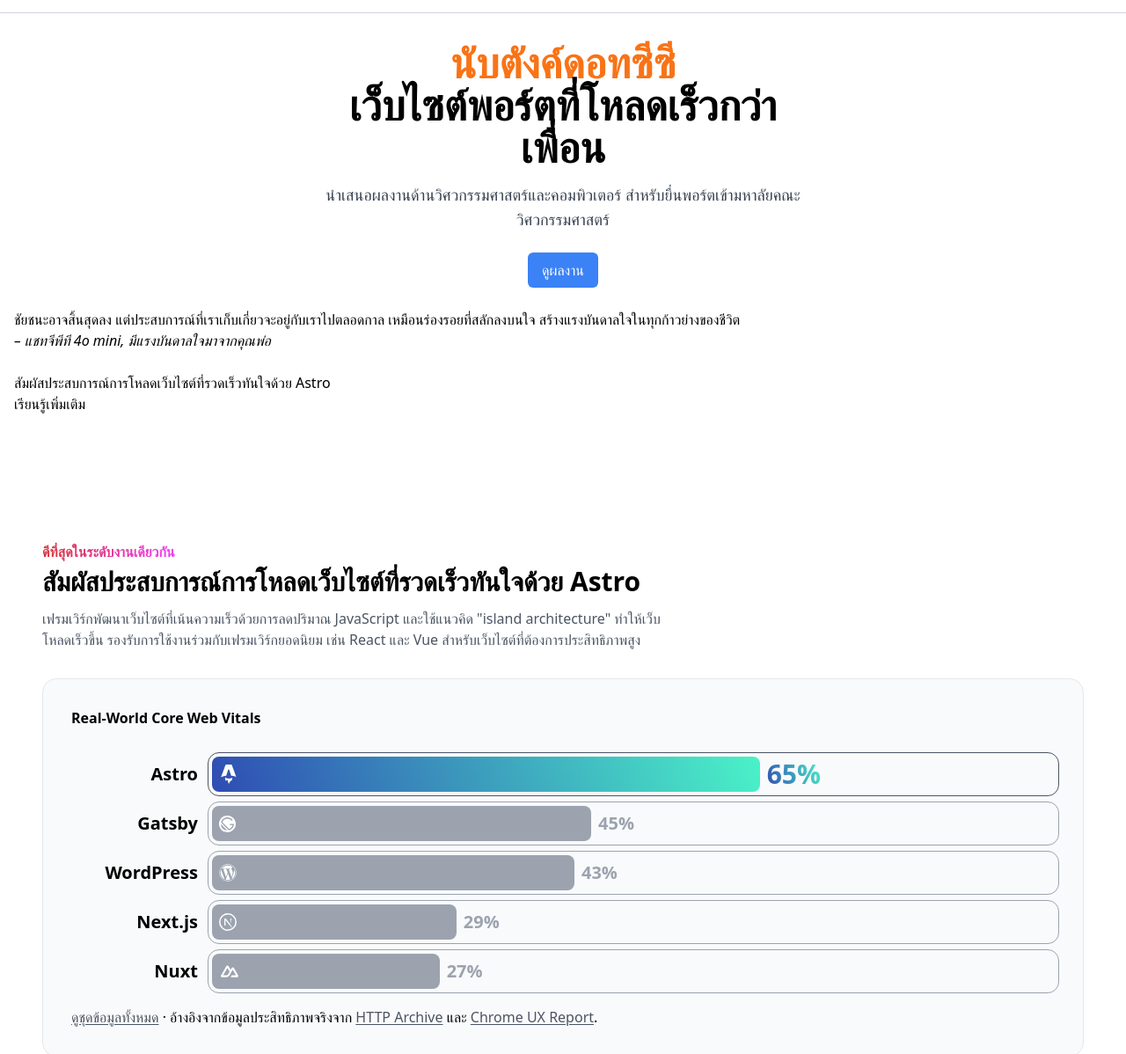
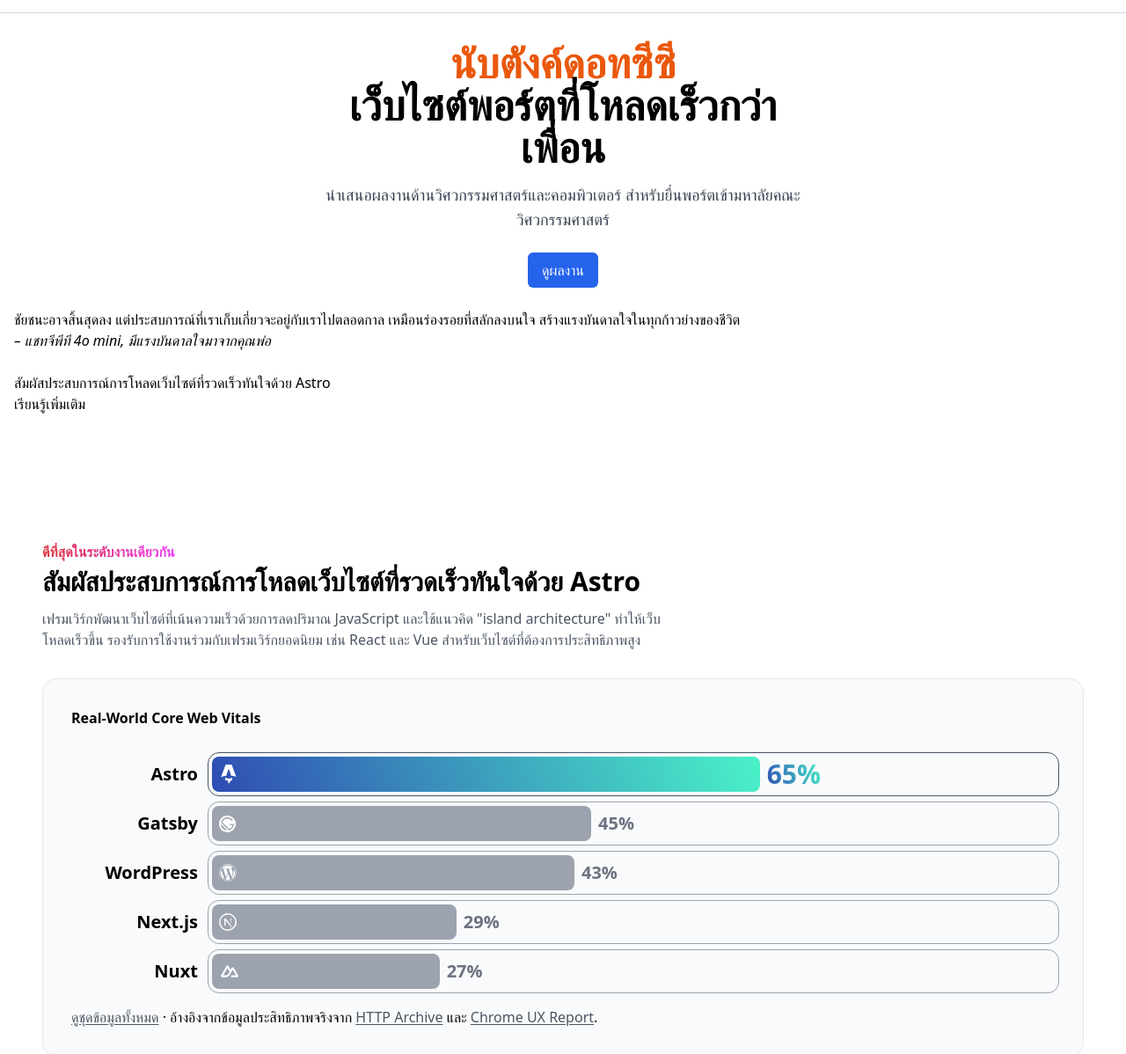
Before and after one commit to Nabsatang02/nabtang.cc, an Astro site: page / in a window 1280 px wide. Shown: the part 65-1263 px from the top of the page at 88% size. Built offline with nearby package versions, Linux system fonts and the light colour scheme; Astro itself is replaced by a stand-in of ours.

Commit message:
Accessibility Improvement

```diff
--- a/src/components/AstroPerformance.astro
+++ b/src/components/AstroPerformance.astro
@@ -29,7 +29,7 @@
                         </svg>
                     </div>
                     <p class="sr-only">Astro Core Web Vitals Passing</p>
-                    <p class="text-lg sm:text-xl group-data-[glow]:text-2xl sm:group-data-[glow]:text-3xl font-semibold text-gray-400 group-data-[glow]:bg-clip-text group-data-[glow]:text-transparent group-data-[glow]:bg-blue-green-gradient"> 65% </p>
+                    <p class="text-lg sm:text-xl group-data-[glow]:text-2xl sm:group-data-[glow]:text-3xl font-semibold text-gray-500 group-data-[glow]:bg-clip-text group-data-[glow]:text-transparent group-data-[glow]:bg-blue-green-gradient"> 65% </p>
                 </div>
             </div>
 
@@ -43,7 +43,7 @@
                         </svg>
                     </div>
                     <p class="sr-only">Gatsby Core Web Vitals Passing</p>
-                    <p class="text-lg sm:text-xl group-data-[glow]:text-2xl sm:group-data-[glow]:text-3xl font-semibold text-gray-400"> 45% </p>
+                    <p class="text-lg sm:text-xl group-data-[glow]:text-2xl sm:group-data-[glow]:text-3xl font-semibold text-gray-500"> 45% </p>
                     </div>
                 </div>
 
@@ -57,7 +57,7 @@
                             </svg>
                         </div>
                         <p class="sr-only">WordPress Core Web Vitals Passing</p>
-                        <p class="text-lg sm:text-xl group-data-[glow]:text-2xl sm:group-data-[glow]:text-3xl font-semibold text-gray-400"> 43% </p>
+                        <p class="text-lg sm:text-xl group-data-[glow]:text-2xl sm:group-data-[glow]:text-3xl font-semibold text-gray-500"> 43% </p>
                     </div>
                 </div>
 
@@ -71,7 +71,7 @@
                             </svg>
                         </div>
                         <p class="sr-only">Next.js Core Web Vitals Passing</p>
-                        <p class="text-lg sm:text-xl group-data-[glow]:text-2xl sm:group-data-[glow]:text-3xl font-semibold text-gray-400"> 29% </p>
+                        <p class="text-lg sm:text-xl group-data-[glow]:text-2xl sm:group-data-[glow]:text-3xl font-semibold text-gray-500"> 29% </p>
                     </div>
                 </div>
 
@@ -85,7 +85,7 @@
                             </svg>
                         </div>
                         <p class="sr-only">Nuxt Core Web Vitals Passing</p>
-                        <p class="text-lg sm:text-xl group-data-[glow]:text-2xl sm:group-data-[glow]:text-3xl font-semibold text-gray-400"> 27% </p>
+                        <p class="text-lg sm:text-xl group-data-[glow]:text-2xl sm:group-data-[glow]:text-3xl font-semibold text-gray-500"> 27% </p>
                     </div>
                 </div>
             </div>
--- a/src/components/Header.astro
+++ b/src/components/Header.astro
@@ -15,8 +15,8 @@
         />
     </a>
 
-  <!-- Hamburger Menu Icon (visible on mobile) -->
-  <button id="hamburger" class="block sm:hidden">
+<!-- Hamburger Menu Icon (visible on mobile) -->
+<button id="hamburger" class="block sm:hidden" aria-label="Open menu">
     <svg
         class="w-8 h-8 text-gray-800"
         fill="none"
--- a/src/pages/index.astro
+++ b/src/pages/index.astro
@@ -10,12 +10,12 @@
 		<div class="w-full flex justify-center">
 			<div class="w-full max-w-xl lg:w-1/2 xl:w-1/2 flex flex-col items-center justify-center text-center">
 				<h1 class="text-3xl lg:text-5xl font-bold">
-					<span class="text-orange-500">นับตังค์ดอทซีซี</span><br>เว็บไซต์พอร์ตที่โหลดเร็วกว่าเพื่อน
+					<span class="text-orange-600">นับตังค์ดอทซีซี</span><br>เว็บไซต์พอร์ตที่โหลดเร็วกว่าเพื่อน
 				</h1>
 				<p class="text-lg text-gray-700 mt-4">
 					นำเสนอผลงานด้านวิศวกรรมศาสตร์และคอมพิวเตอร์ สำหรับยื่นพอร์ตเข้ามหาลัยคณะวิศวกรรมศาสตร์
 				</p>
-				<a href="/project" class="bg-blue-500 text-white py-2 px-4 rounded-md hover:bg-blue-600 transition mt-6">ดูผลงาน</a>
+				<a href="/project" class="bg-blue-600 text-white py-2 px-4 rounded-md hover:bg-blue-600 transition mt-6">ดูผลงาน</a>
 			</div>
 		</div>
 
```
